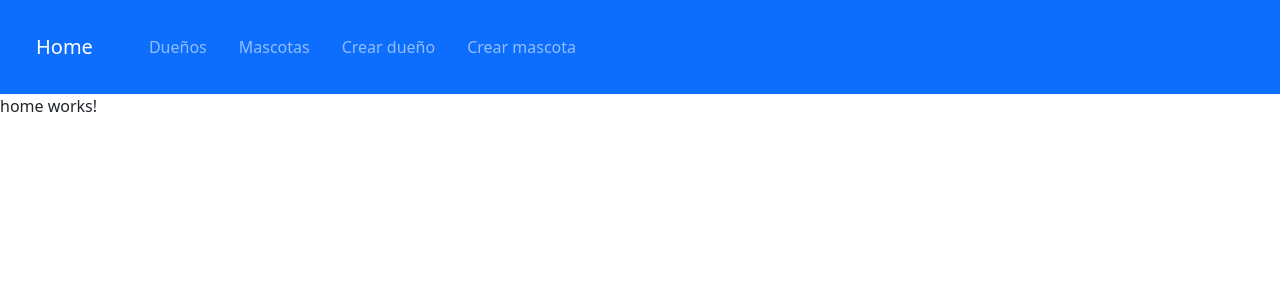
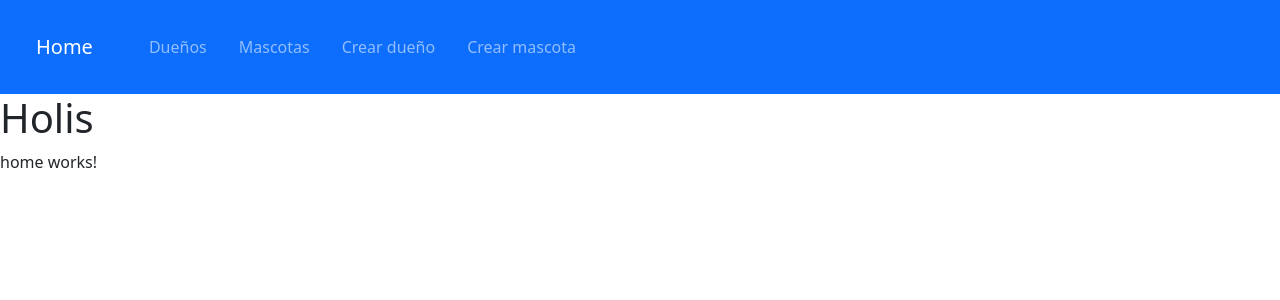
Before and after one commit to briansablich/clinicaVeterinariaFront, an Angular app: page / in a window 1280 px wide. Shown: the top 300 px of the page. Built offline with nearby package versions, Linux system fonts and the light colour scheme.

Commit message:
Test added

```diff
--- a/src/app/app.component.html
+++ b/src/app/app.component.html
@@ -1,2 +1,3 @@
 <app-header></app-header>
+<h1>Holis</h1>
 <router-outlet></router-outlet>
```
Also changed, not shown: 1 other file (tests, documents, lock files or other folders).
